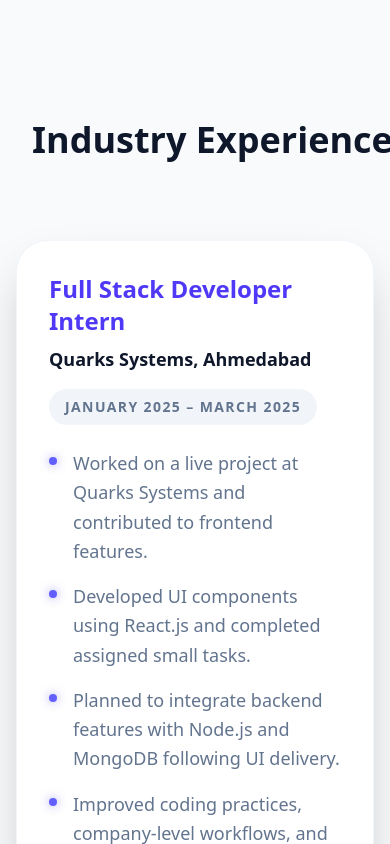
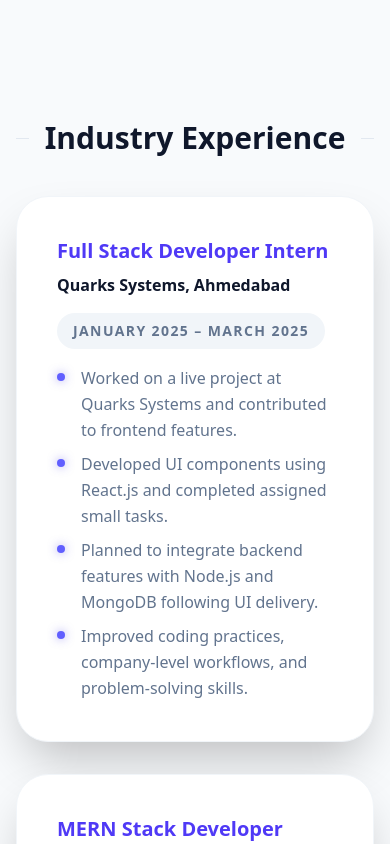
Before and after one commit to ms-sadiya/My-Portfolio, a React (Vite) app: page / in a window 390 px wide. Shown: the part 4480-5324 px from the top of the page. Built offline with nearby package versions, Linux system fonts and the light colour scheme.

Commit message:
make the education.jsx section responsive in all devices

```diff
--- a/src/App.jsx
+++ b/src/App.jsx
@@ -78,15 +78,15 @@
 
   return (
     <div
-      className={`min-h-screen transition-colors duration-500 ${darkMode ? "bg-[#0f172a] text-slate-100" : "bg-slate-50 text-slate-900"}`}
+      className={`min-h-screen transition-colors duration-500 overflow-x-hidden ${darkMode ? "bg-[#0f172a] text-slate-100" : "bg-slate-50 text-slate-900"}`}
     >
       {/* subtle blurred background accents */}
       <div className="fixed inset-0 pointer-events-none -z-10">
         <div
-          className={`absolute top-[-10%] right-[-10%] w-105 h-105 rounded-full blur-[96px] opacity-20 ${darkMode ? "bg-indigo-600" : "bg-indigo-300"}`}
+          className={`absolute top-[-10%] right-[-10%] w-64 md:w-105 h-64 md:h-105 rounded-full blur-[96px] opacity-20 ${darkMode ? "bg-indigo-600" : "bg-indigo-300"}`}
         ></div>
         <div
-          className={`absolute bottom-[-10%] left-[-10%] w-105 h-105 rounded-full blur-[96px] opacity-20 ${darkMode ? "bg-pink-600" : "bg-pink-300"}`}
+          className={`absolute bottom-[-10%] left-[-10%] w-64 md:w-105 h-64 md:h-105 rounded-full blur-[96px] opacity-20 ${darkMode ? "bg-pink-600" : "bg-pink-300"}`}
         ></div>
       </div>
       <Header
--- a/src/components/Experience.jsx
+++ b/src/components/Experience.jsx
@@ -14,7 +14,7 @@
     ]
   },
   {
-    role: "Jr MERN Stack Developer",
+    role: "MERN Stack Developer",
     company: "Dynastack Softwares, Ahmedabad",
     period: "April 2025 – Present",
     points: [
@@ -30,28 +30,28 @@
 const Experience = ({ darkMode }) => (
   <section id="experience" className="py-32 px-4">
     <div className="max-w-5xl mx-auto">
-      <div className="flex items-center gap-4 mb-20">
-        <div className="h-px flex-1 bg-slate-200 dark:bg-slate-800"></div>
-        <h2 className="text-4xl md:text-5xl font-black whitespace-nowrap">Industry Experience</h2>
+      <div className="flex items-center gap-4 mb-10 md:mb-20">
+        <div className="h-px flex-1 bg-slate-200 dark:bg-slate-800 " ></div>
+        <h2 className="text-3xl md:text-6xl font-black justify-center whitespace-nowrap">Industry Experience</h2>
         <div className="h-px flex-1 bg-slate-200 dark:bg-slate-800"></div>
       </div>
 
       <div className="space-y-8">
         {experiences.map((exp, idx) => (
-          <ScrollReveal key={idx} className={`relative p-8 md:p-12 rounded-4xl border ${darkMode ? 'bg-slate-900/50 border-slate-800' : 'bg-white border-slate-100'} shadow-2xl`}>
-            <div className="flex flex-col md:flex-row justify-between items-start md:items-center mb-6 gap-4">
+          <ScrollReveal key={idx} className={`relative p-10 md:p-16 rounded-4xl border ${darkMode ? 'bg-slate-900/50 border-slate-800' : 'bg-white border-slate-100'} shadow-2xl`}>
+            <div className="flex flex-col md:flex-row justify-between items-start md:items-center mb-4 md:mb-6 gap-4">
               <div>
-                <h3 className="text-2xl md:text-3xl font-black text-indigo-600">{exp.role}</h3>
-                <p className="text-lg md:text-xl font-bold mt-2">{exp.company}</p>
+                <h3 className="text-xl md:text-2xl font-black text-indigo-600">{exp.role}</h3>
+                <p className="text-base md:text-lg font-bold mt-2">{exp.company}</p>
               </div>
               <span className={`px-4 py-2 md:px-6 md:py-2 rounded-full font-black text-sm uppercase tracking-widest ${darkMode ? 'bg-slate-800 text-slate-400' : 'bg-slate-100 text-slate-500'}`}>{exp.period}</span>
             </div>
 
-            <div className="grid md:grid-cols-1 gap-4">
+            <div className="grid md:grid-cols-1 gap-2 md:gap-4">
               {exp.points.map((point, i) => (
                 <div key={i} className="flex gap-4 items-start">
                   <div className="mt-2 w-2 h-2 rounded-full bg-indigo-500 shrink-0 shadow-[0_0_10px_rgba(79,70,229,0.5)]"></div>
-                  <p className="text-lg text-slate-500 dark:text-slate-400 leading-relaxed">{point}</p>
+                  <p className="text-base md:text-lg text-slate-500 dark:text-slate-400 leading-relaxed">{point}</p>
                 </div>
               ))}
             </div>
```
